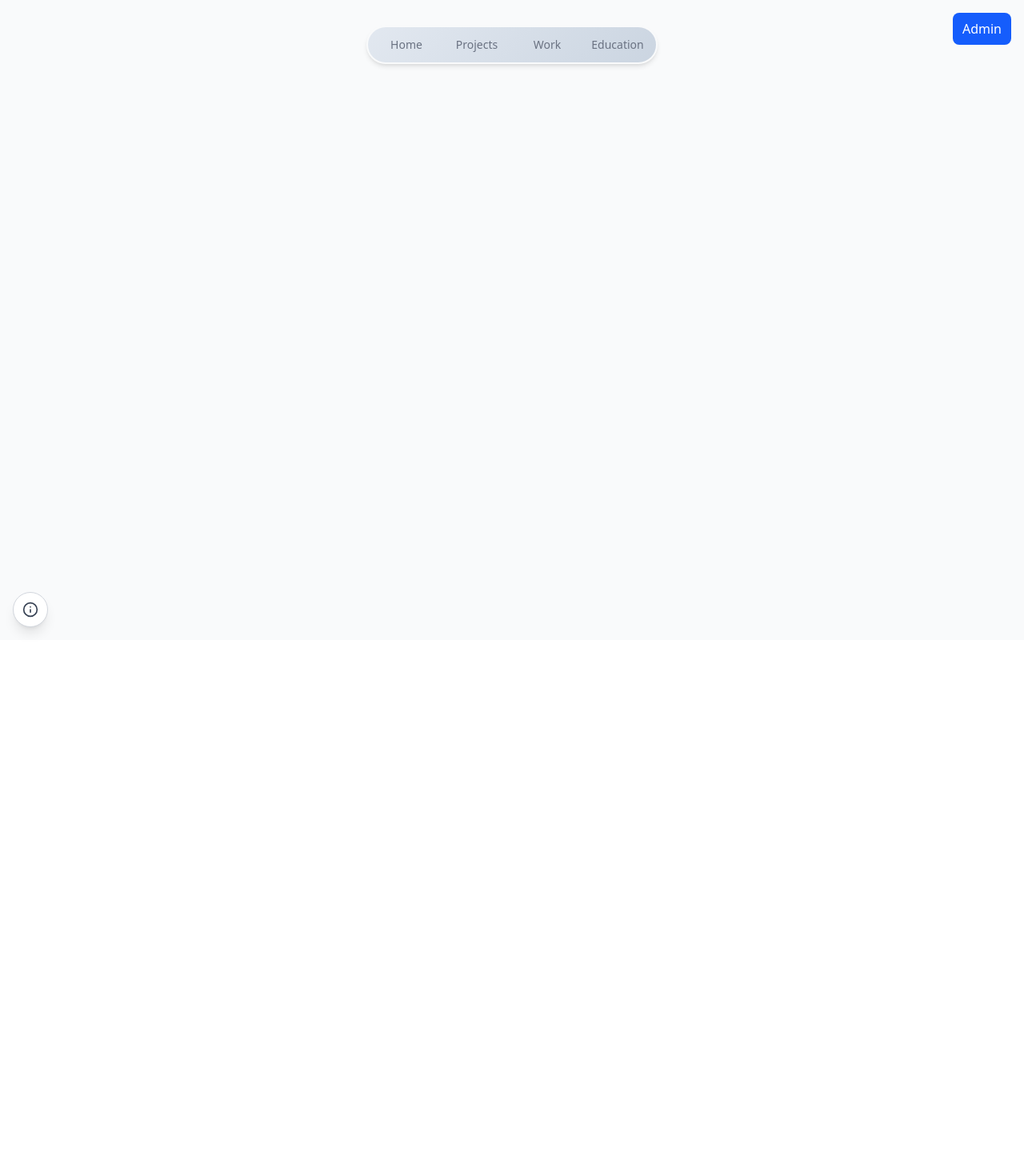
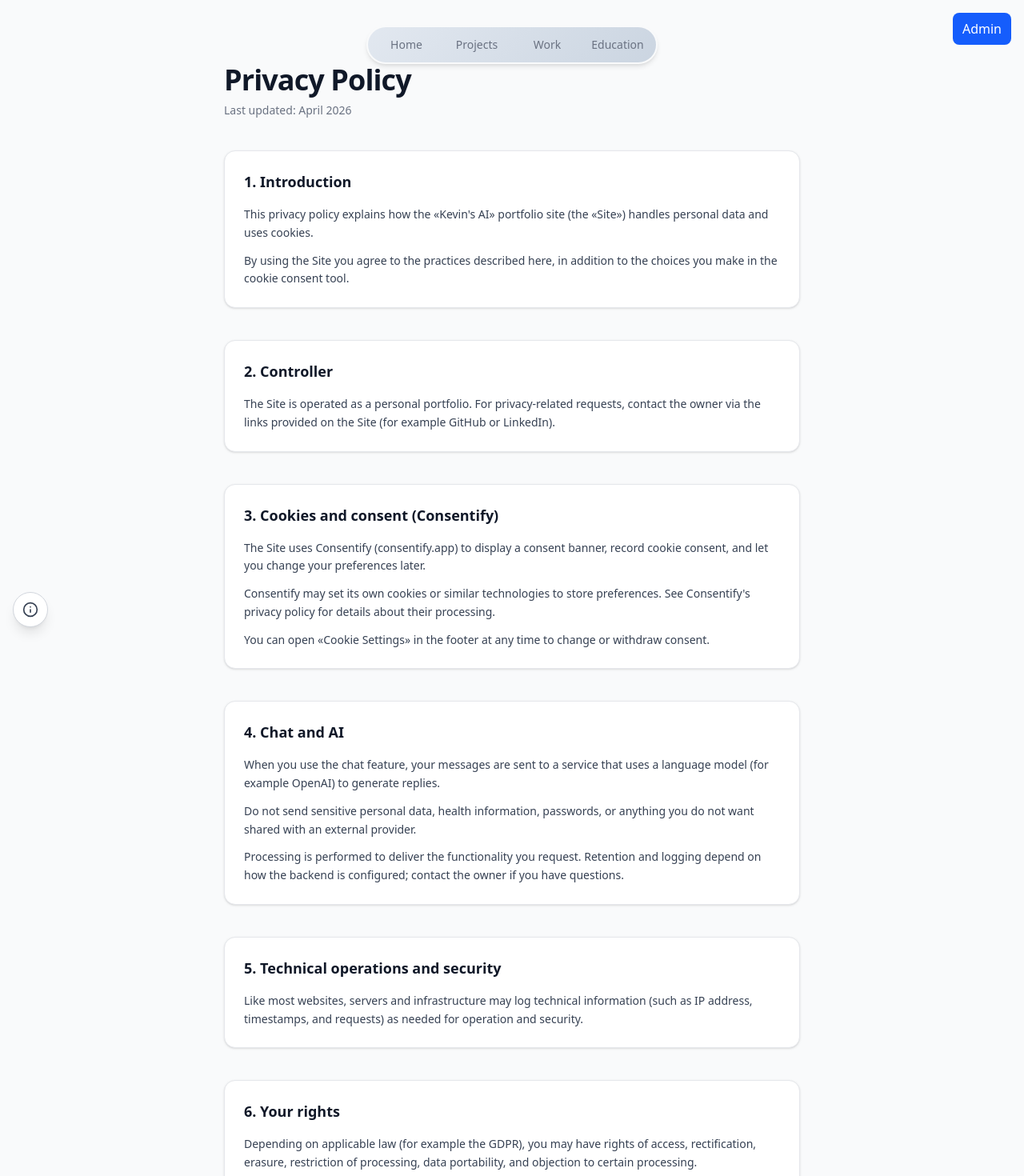
Before and after one commit to kdm-kev-NTNU/AboutMe, a Vue app in the folder frontend/homepage/: page /privacy-policy in a window 1280 px wide. Shown: the top 1470 px of the page at 80% size. Before the commit the page ends 800 px from the top, so only its background shows below. Built offline with nearby package versions, Linux system fonts and the light colour scheme.

Commit message:
feat(homepage): add bilingual privacy policy view and route

```diff
--- a/frontend/homepage/src/router/index.ts
+++ b/frontend/homepage/src/router/index.ts
@@ -47,6 +47,11 @@ const router = createRouter({
       component: ChatHistory,
     },
     {
+      path: '/privacy-policy',
+      name: 'privacy-policy',
+      component: () => import('../views/PrivacyPolicyView.vue'),
+    },
+    {
       path: '/admin/tools',
       name: 'admin-tools',
       meta: { requiresAdmin: true },
--- /dev/null
+++ b/frontend/homepage/src/views/PrivacyPolicyView.vue
@@ -0,0 +1,147 @@
+<script setup lang="ts">
+import { computed } from 'vue'
+import { useLangStore } from '../stores/lang'
+
+const langStore = useLangStore()
+const isNo = computed(() => langStore.language === 'no')
+
+const title = computed(() => (isNo.value ? 'Personvernerklæring' : 'Privacy Policy'))
+const lastUpdated = computed(() =>
+  isNo.value ? 'Sist oppdatert: april 2026' : 'Last updated: April 2026',
+)
+
+const sections = computed(() => {
+  if (isNo.value) {
+    return [
+      {
+        heading: '1. Innledning',
+        paragraphs: [
+          'Denne personvernerklæringen beskriver hvordan porteføljesiden «Kevin\'s AI» (heretter «nettstedet») behandler personopplysninger og bruker informasjonskapsler (cookies).',
+          'Ved å bruke nettstedet godtar du vilkårene som fremgår her, i tillegg til valgene du gjør i samtykkeløsningen for informasjonskapsler.',
+        ],
+      },
+      {
+        heading: '2. Behandlingsansvarlig',
+        paragraphs: [
+          'Nettstedet drives som en personlig portefølje. For henvendelser om personvern, kontakt eier via lenkene som er oppgitt på nettstedet (for eksempel GitHub eller LinkedIn).',
+        ],
+      },
+      {
+        heading: '3. Informasjonskapsler og samtykke (Consentify)',
+        paragraphs: [
+          'Nettstedet bruker Consentify (consentify.app) for å vise et samtykkebanner, dokumentere samtykke til informasjonskapsler og la deg endre innstillinger senere.',
+          'Consentify kan sette egne informasjonskapsler eller lignende teknologi for å lagre preferanser. Les Consentifys personvernerklæring for detaljer om deres behandling.',
+          'Du kan når som helst åpne «Informasjonskapsler» i bunnteksten for å endre eller trekke tilbake samtykke.',
+        ],
+      },
+      {
+        heading: '4. Chat-funksjonen og AI',
+        paragraphs: [
+          'Når du bruker chat-funksjonen, sendes meldingene dine til en tjeneste som bruker en språkmodell (for eksempel OpenAI) for å generere svar.',
+          'Unngå å sende sensitive personopplysninger, helseopplysninger, passord eller annet du ikke ønsker å dele med en ekstern leverandør.',
+          'Behandlingen skjer for å levere funksjonen du ber om. Oppbevaring og logger avhenger av hvordan backend er konfigurert; kontakt eier ved spørsmål.',
+        ],
+      },
+      {
+        heading: '5. Teknisk drift og sikkerhet',
+        paragraphs: [
+          'Som på de fleste nettsteder kan servere og infrastruktur logge teknisk informasjon (f.eks. IP-adresse, tidspunkt og forespørsel) som er nødvendig for drift og sikkerhet.',
+        ],
+      },
+      {
+        heading: '6. Dine rettigheter',
+        paragraphs: [
+          'Avhengig av gjeldende lov (f.eks. GDPR) kan du ha rett til innsyn, retting, sletting, begrensning av behandling, dataportabilitet og å protestere mot visse typer behandling.',
+          'Kontakt eier via kontaktlenkene på nettstedet for å utøve rettigheter eller stille spørsmål.',
+        ],
+      },
+      {
+        heading: '7. Endringer',
+        paragraphs: [
+          'Denne erklæringen kan oppdateres ved endringer på nettstedet eller i lovkrav. «Sist oppdatert»-datoen øverst vil bli justert ved vesentlige endringer.',
+        ],
+      },
+    ]
+  }
+  return [
+    {
+      heading: '1. Introduction',
+      paragraphs: [
+        'This privacy policy explains how the «Kevin\'s AI» portfolio site (the «Site») handles personal data and uses cookies.',
+        'By using the Site you agree to the practices described here, in addition to the choices you make in the cookie consent tool.',
+      ],
+    },
+    {
+      heading: '2. Controller',
+      paragraphs: [
+        'The Site is operated as a personal portfolio. For privacy-related requests, contact the owner via the links provided on the Site (for example GitHub or LinkedIn).',
+      ],
+    },
+    {
+      heading: '3. Cookies and consent (Consentify)',
+      paragraphs: [
+        'The Site uses Consentify (consentify.app) to display a consent banner, record cookie consent, and let you change your preferences later.',
+        'Consentify may set its own cookies or similar technologies to store preferences. See Consentify\'s privacy policy for details about their processing.',
+        'You can open «Cookie Settings» in the footer at any time to change or withdraw consent.',
+      ],
+    },
+    {
+      heading: '4. Chat and AI',
+      paragraphs: [
+        'When you use the chat feature, your messages are sent to a service that uses a language model (for example OpenAI) to generate replies.',
+        'Do not send sensitive personal data, health information, passwords, or anything you do not want shared with an external provider.',
+        'Processing is performed to deliver the functionality you request. Retention and logging depend on how the backend is configured; contact the owner if you have questions.',
+      ],
+    },
+    {
+      heading: '5. Technical operations and security',
+      paragraphs: [
+        'Like most websites, servers and infrastructure may log technical information (such as IP address, timestamps, and requests) as needed for operation and security.',
+      ],
+    },
+    {
+      heading: '6. Your rights',
+      paragraphs: [
+        'Depending on applicable law (for example the GDPR), you may have rights of access, rectification, erasure, restriction of processing, data portability, and objection to certain processing.',
+        'Contact the owner via the Site\'s contact links to exercise your rights or ask questions.',
+      ],
+    },
+    {
+      heading: '7. Changes',
+      paragraphs: [
+        'This policy may be updated when the Site or legal requirements change. The «Last updated» date at the top will be revised for material changes.',
+      ],
+    },
+  ]
+})
+</script>
+
+<template>
+  <main class="min-h-screen bg-gray-50 pt-20 pb-16">
+    <div class="mx-auto max-w-3xl px-4 sm:px-6">
+      <h1 class="text-3xl font-bold tracking-tight text-gray-900 sm:text-4xl">
+        {{ title }}
+      </h1>
+      <p class="mt-2 text-sm text-gray-500">
+        {{ lastUpdated }}
+      </p>
+
+      <div class="mt-10 space-y-10">
+        <section
+          v-for="(section, idx) in sections"
+          :key="idx"
+          class="rounded-xl border border-gray-200 bg-white p-6 shadow-sm"
+        >
+          <h2 class="text-lg font-semibold text-gray-900">
+            {{ section.heading }}
+          </h2>
+          <div class="mt-4 space-y-3 text-sm leading-relaxed text-gray-700">
+            <p v-for="(p, pIdx) in section.paragraphs" :key="pIdx">
+              {{ p }}
+            </p>
+          </div>
+        </section>
+      </div>
+    </div>
+  </main>
+</template>
```
